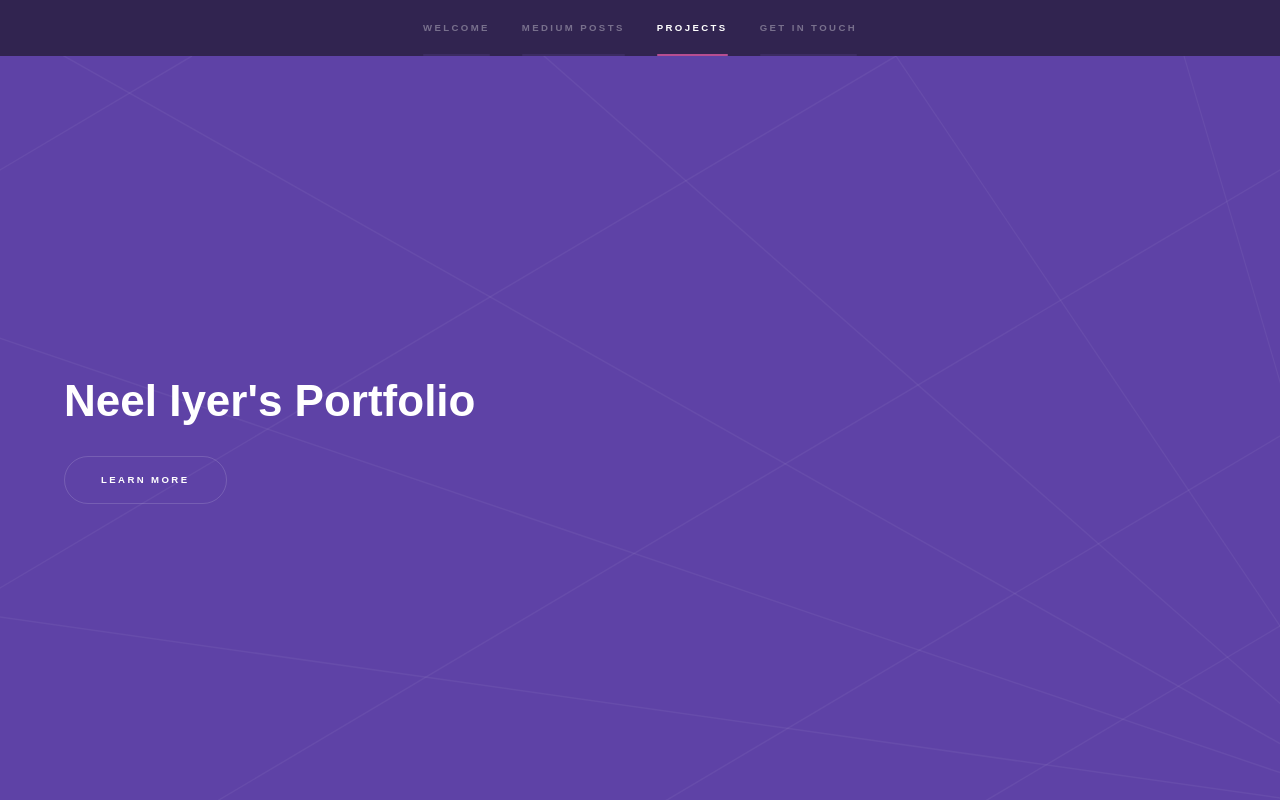
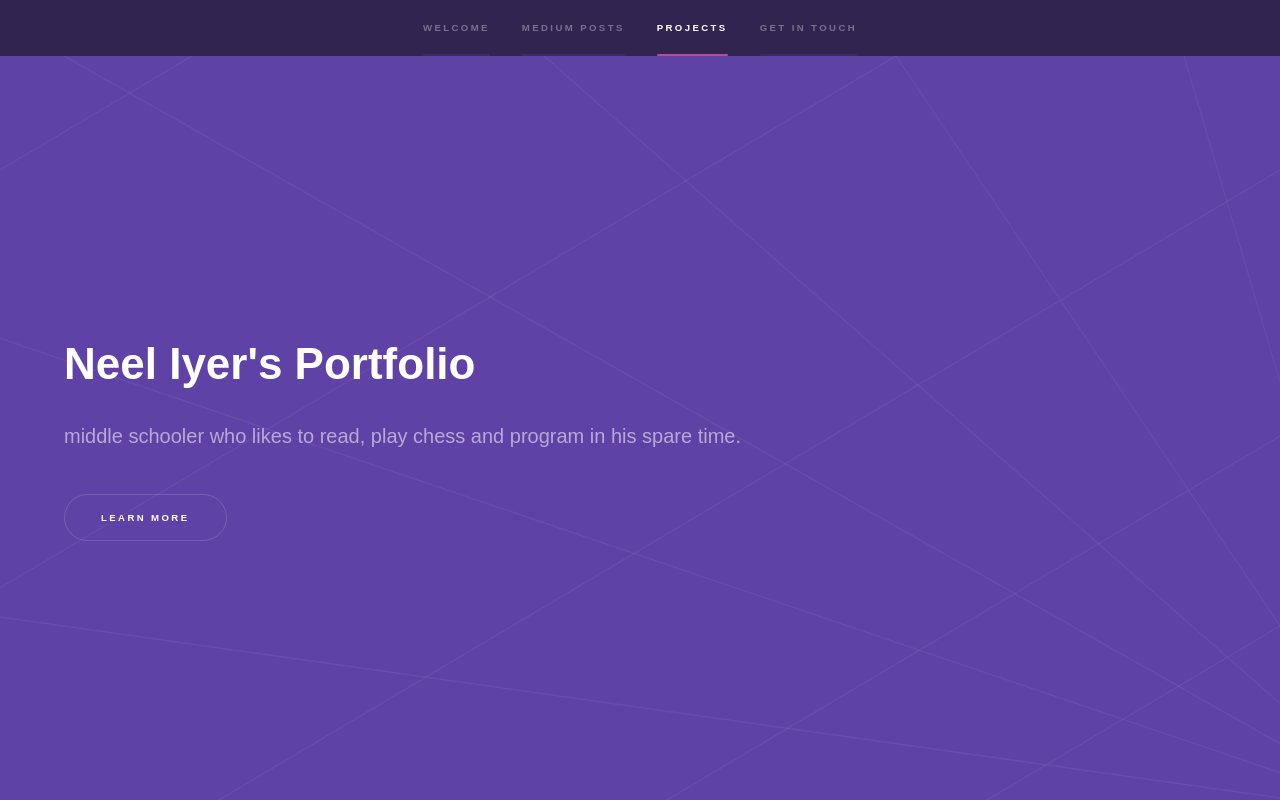
Before and after one commit to SirMalamute/middleschooldev, a plain HTML site: page index.html in a window 1280 px wide. Shown: the top 800 px of the page. Drawn offline with Linux system fonts and the light colour scheme.

Commit message:
Update index.html

```diff
--- a/index.html
+++ b/index.html
@@ -35,7 +35,7 @@
 					<section id="intro" class="wrapper style1 fullscreen fade-up">
 						<div class="inner">
 							<h1>Neel Iyer's Portfolio</h1>
-							<pA middle schooler who likes to read, play chess and program in his spare time.p>
+							<p> middle schooler who likes to read, play chess and program in his spare time.</p>
 							<ul class="actions">
 								<li><a href="#one" class="button scrolly">Learn more</a></li>
 							</ul>
```
